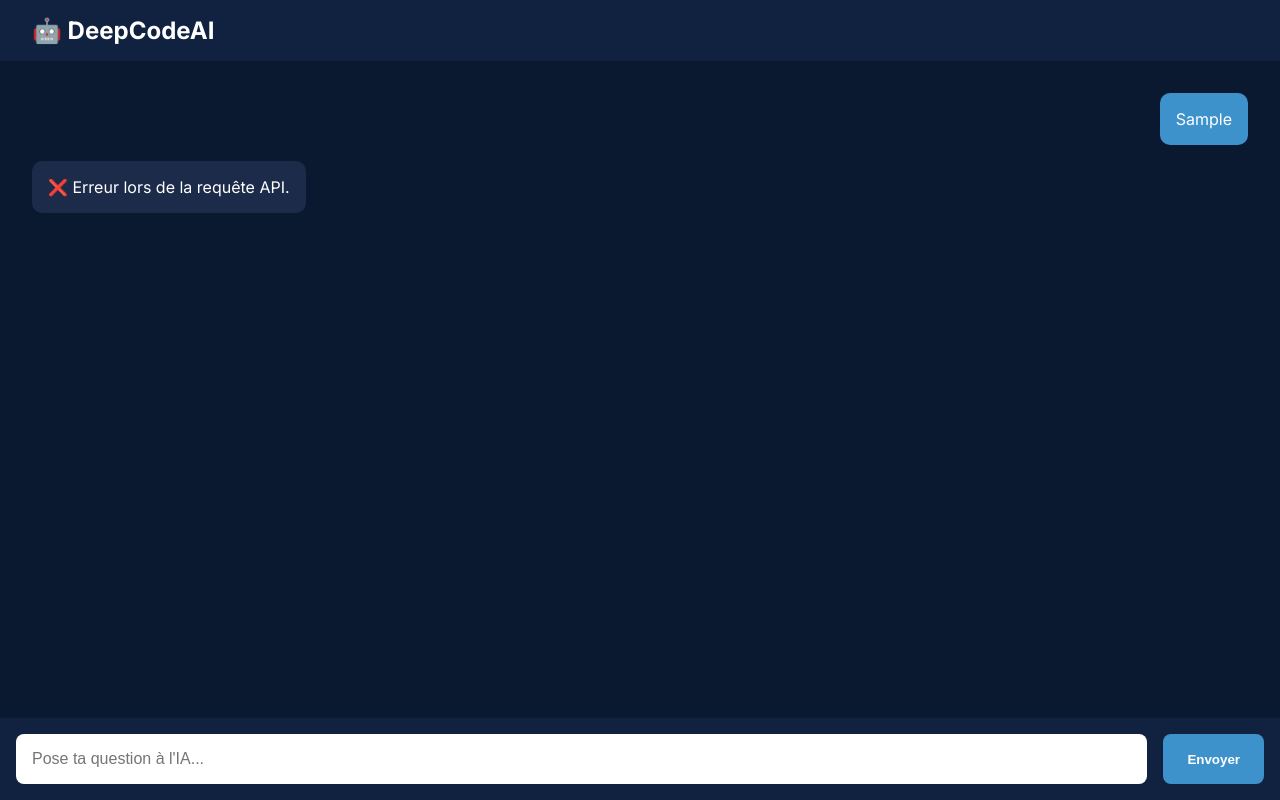
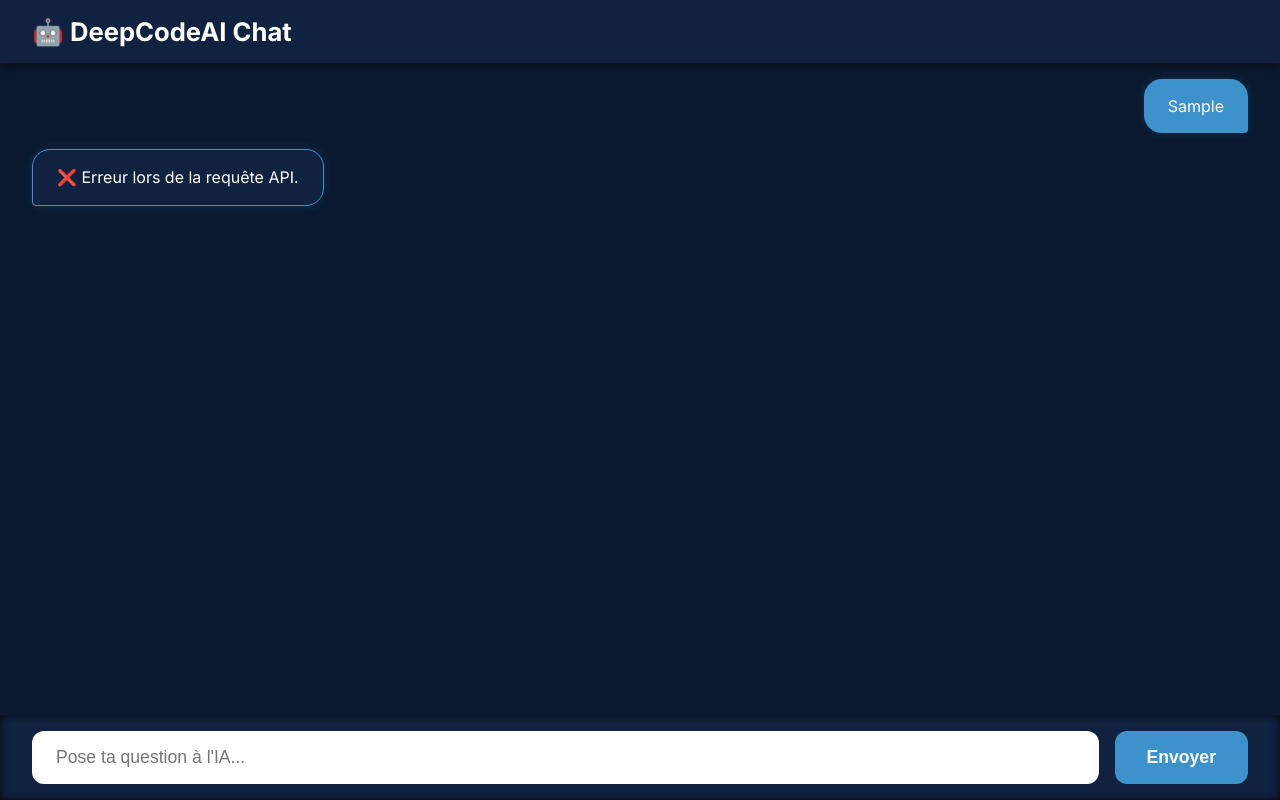
Before and after one commit to GtPYPthx50/DeepCodeAIl, a plain HTML site: page index.html in a window 1280 px wide. Both pictures are taken after typing "Sample" into the empty fields and a click on the button "Envoyer". Drawn offline with Linux system fonts and the light colour scheme; no server answers.

Commit message:
index.html
DeepCode AI Code

```diff
--- a/index.html
+++ b/index.html
@@ -2,95 +2,185 @@
 <html lang="fr">
 <head>
 <meta charset="UTF-8" />
-  <meta name="viewport" content="width=device-width, initial-scale=1.0"/>
-  <title>DeepCodeAI</title>
-  <link href="https://fonts.googleapis.com/css2?family=Inter:wght@400;700&display=swap" rel="stylesheet">
+<meta name="viewport" content="width=device-width, initial-scale=1" />
+<title>DeepCodeAI Chat</title>
+<link href="https://fonts.googleapis.com/css2?family=Inter:wght@400;700&display=swap" rel="stylesheet" />
 <style>
+  /* Reset & basics */
+  * {
+    box-sizing: border-box;
+  }
   body {
-      background-color: #0A192F;
+    margin: 0; padding: 0;
     font-family: 'Inter', sans-serif;
+    background: #0A192F;
     color: #fff;
-      margin: 0;
     display: flex;
     flex-direction: column;
     height: 100vh;
   }
-
   header {
+    background: #112240;
     padding: 1rem 2rem;
-      background-color: #112240;
-      font-size: 1.5rem;
-      font-weight: bold;
+    font-size: 1.6rem;
+    font-weight: 700;
+    user-select: none;
+    box-shadow: 0 2px 10px rgba(0,0,0,0.5);
   }
-
   main {
     flex: 1;
-      padding: 2rem;
+    padding: 1rem 2rem;
     overflow-y: auto;
-    }
-
-    #chat {
     display: flex;
     flex-direction: column;
     gap: 1rem;
+    scroll-behavior: smooth;
   }
-
+  /* Chat message containers */
   .message {
-      background-color: #1C2B4A;
-      padding: 1rem;
-      border-radius: 10px;
-      max-width: 80%;
+    max-width: 75%;
+    padding: 1rem 1.5rem;
+    border-radius: 18px;
+    line-height: 1.4;
+    font-size: 1rem;
+    white-space: pre-line;
+    word-wrap: break-word;
+    box-shadow: 0 0 10px rgba(62,146,204,0.2);
   }
-
   .user {
+    background: #3E92CC;
     align-self: flex-end;
-      background-color: #3E92CC;
+    border-bottom-right-radius: 4px;
   }
-
   .bot {
+    background: #112240;
+    border: 1.5px solid #3E92CC;
     align-self: flex-start;
+    border-bottom-left-radius: 4px;
   }
-
+  /* Form input area */
   form {
     display: flex;
-      padding: 1rem;
-      background-color: #112240;
+    padding: 1rem 2rem;
+    background: #112240;
+    box-shadow: inset 0 0 10px rgba(0,0,0,0.8);
   }
-
-    input {
-      flex: 1;
-      padding: 1rem;
-      font-size: 1rem;
+  input[type="text"] {
+    flex-grow: 1;
+    border-radius: 12px;
     border: none;
-      border-radius: 8px;
-      margin-right: 1rem;
+    padding: 1rem 1.5rem;
+    font-size: 1.1rem;
+    font-weight: 500;
+    color: #0A192F;
+    outline: none;
   }
-
   button {
+    margin-left: 1rem;
+    background: #3E92CC;
+    color: white;
+    font-weight: 700;
+    font-size: 1.1rem;
+    border: none;
+    border-radius: 12px;
+    padding: 0 2rem;
+    cursor: pointer;
+    transition: background-color 0.3s ease;
+  }
+  button:hover {
+    background: #268bd2;
+  }
+  /* Loader style */
+  .loader {
+    align-self: flex-start;
+    background: #112240;
+    border: 1.5px solid #3E92CC;
+    border-radius: 18px 18px 18px 4px;
     padding: 1rem 1.5rem;
-      background-color: #3E92CC;
-      color: white;
-      border: none;
-      border-radius: 8px;
-      font-weight: bold;
-      cursor: pointer;
-    }
-
-    button:hover {
-      background-color: #268bd2;
+    font-style: italic;
+    color: #70a1ff;
+    user-select: none;
   }
 </style>
 </head>
 <body>
-  <header>🤖 DeepCodeAI</header>
-  <main>
-    <div id="chat"></div>
-  </main>
+
+<header>🤖 DeepCodeAI Chat</header>
+
+<main id="chat"></main>
+
 <form id="chat-form">
-    <input type="text" id="user-input" placeholder="Pose ta question à l'IA..." required />
+  <input type="text" id="user-input" placeholder="Pose ta question à l'IA..." autocomplete="off" required />
   <button type="submit">Envoyer</button>
 </form>
 
-  <script src="main.js"></script>
+<script>
+  const chat = document.getElementById("chat");
+  const form = document.getElementById("chat-form");
+  const input = document.getElementById("user-input");
+
+  // Fonction pour afficher un message dans le chat
+  function addMessage(sender, text) {
+    const msg = document.createElement("div");
+    msg.classList.add("message", sender);
+    msg.textContent = text;
+    chat.appendChild(msg);
+    chat.scrollTop = chat.scrollHeight;
+  }
+
+  // Fonction pour afficher un loader (ex: "L'IA réfléchit...")
+  function addLoader() {
+    const loader = document.createElement("div");
+    loader.classList.add("loader");
+    loader.textContent = "L'IA réfléchit...";
+    chat.appendChild(loader);
+    chat.scrollTop = chat.scrollHeight;
+    return loader;
+  }
+
+  // Fonction pour appeler l'API Gemini (Google)
+  async function askGemini(prompt) {
+    const apiKey = "AIzaSyBTc-fPPMhpguGJirTe6CG7HYjGLe6YgfI"; // Change la après test !
+    const url = `https://generativelanguage.googleapis.com/v1/models/gemini-pro:generateContent?key=${apiKey}`;
+    const body = {
+      contents: [
+        { parts: [{ text: prompt }], role: "user" }
+      ]
+    };
+
+    try {
+      const res = await fetch(url, {
+        method: "POST",
+        headers: { "Content-Type": "application/json" },
+        body: JSON.stringify(body)
+      });
+      const data = await res.json();
+      return data.candidates?.[0]?.content?.parts?.[0]?.text || "❌ Aucune réponse de Gemini.";
+    } catch (err) {
+      console.error(err);
+      return "❌ Erreur lors de la requête API.";
+    }
+  }
+
+  form.addEventListener("submit", async e => {
+    e.preventDefault();
+    const userMessage = input.value.trim();
+    if (!userMessage) return;
+
+    addMessage("user", userMessage);
+    input.value = "";
+
+    // Affiche loader
+    const loader = addLoader();
+
+    // Appel API IA
+    const response = await askGemini(userMessage);
+
+    // Supprime loader et affiche réponse
+    chat.removeChild(loader);
+    addMessage("bot", response);
+  });
+</script>
+
 </body>
 </html>
```
Lines whose indentation alone changed are shown as unchanged.
